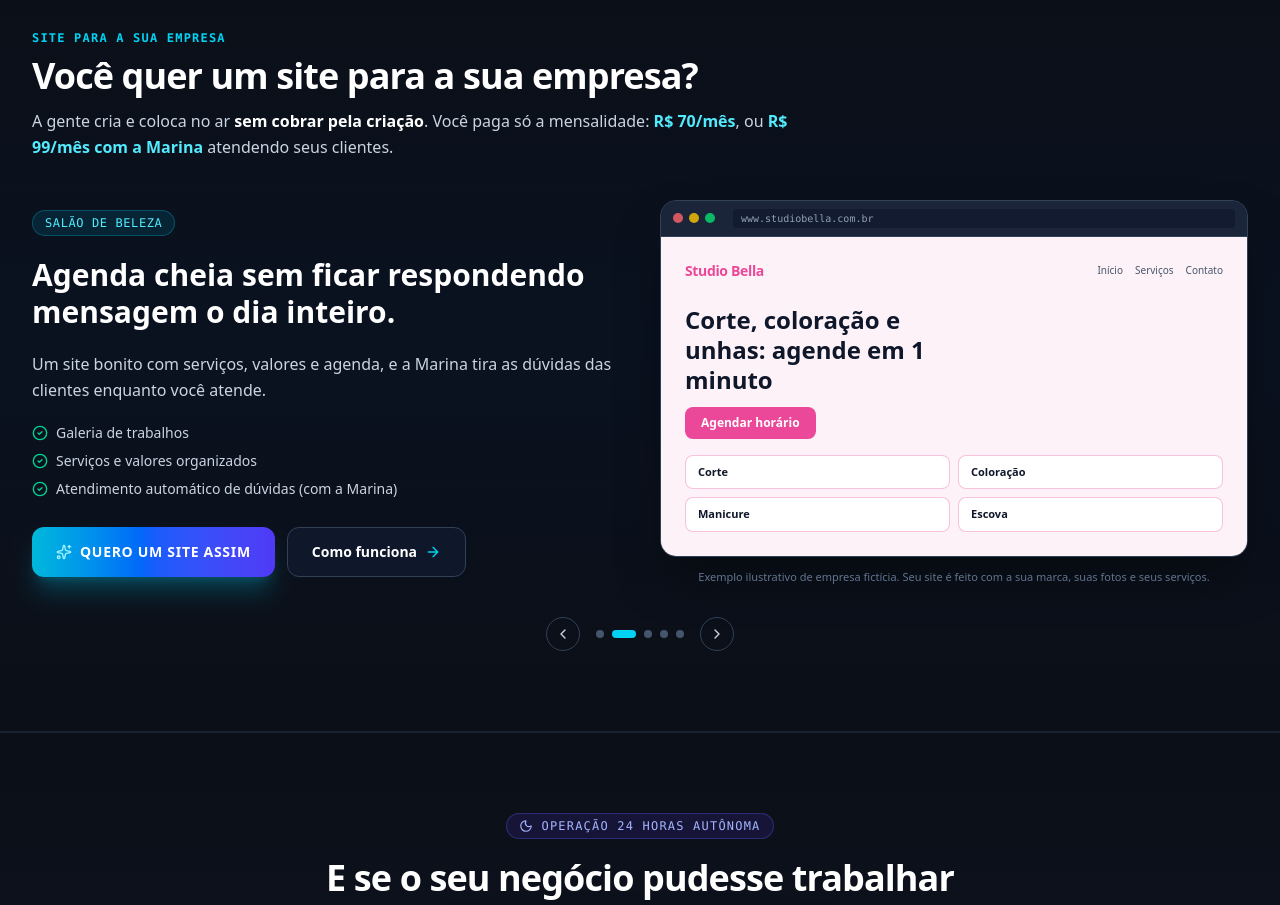
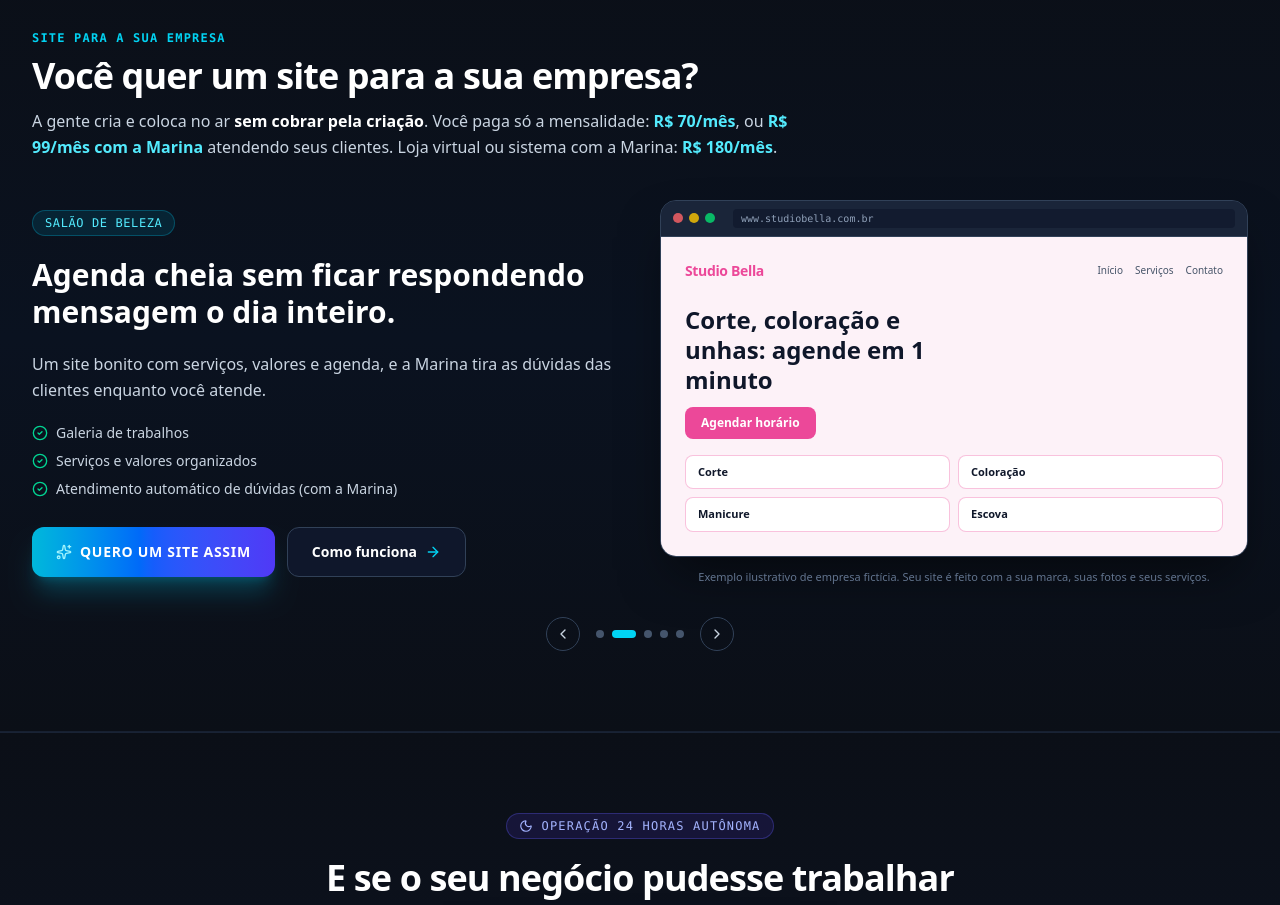
Before and after one commit to ceakolobi/antum-site, a React (Vite) app: page / in a window 1280 px wide. Shown: the part 980-1885 px from the top of the page. Built offline with nearby package versions, Linux system fonts and the light colour scheme.

Commit message:
feat: terceiro plano (loja virtual/SaaS com SDR, R\$ 180) e formulario + WhatsApp no plano Site
Co-Authored-By: Claude Sonnet 5 <noreply@anthropic.com>
Claude-Session: https://claude.ai/code/session_01XP55fdL9VMrB998379LZZX

```diff
--- a/src/components/SiteOfferBanner.tsx
+++ b/src/components/SiteOfferBanner.tsx
@@ -88,7 +88,8 @@ export const SiteOfferBanner: React.FC = () => {
           <p className="text-base text-slate-300 mt-3 leading-relaxed">
             A gente cria e coloca no ar <strong className="text-white">sem cobrar pela criação</strong>. Você paga só a
             mensalidade: <strong className="text-cyan-300">R$ 70/mês</strong>, ou{' '}
-            <strong className="text-cyan-300">R$ 99/mês com a Marina</strong> atendendo seus clientes.
+            <strong className="text-cyan-300">R$ 99/mês com a Marina</strong> atendendo seus clientes. Loja virtual ou
+            sistema com a Marina: <strong className="text-cyan-300">R$ 180/mês</strong>.
           </p>
         </div>
 
--- a/src/pages/HowItWorksPage.tsx
+++ b/src/pages/HowItWorksPage.tsx
@@ -35,6 +35,7 @@ const plans = [
     items: [
       'Criação e implantação completa, sem custo',
       'Site no ar, hospedado e seguro',
+      'Formulário de contato e ícone do WhatsApp',
       '1 atualização por semana',
     ],
     marina: 'Olá Marina! Quero saber mais sobre o plano de site por R$ 70/mês.',
@@ -52,6 +53,19 @@ const plans = [
     ],
     marina: 'Olá Marina! Quero saber mais sobre o plano Site + Marina por R$ 99/mês.',
     cta: 'Quero site + Marina',
+  },
+  {
+    name: 'Loja virtual ou sistema (SaaS)',
+    price: 'R$ 180',
+    per: '/mês',
+    highlight: false,
+    items: [
+      'Criação e implantação completas, sem custo',
+      'Loja virtual ou sistema (SaaS) para o seu negócio',
+      'Marina, a SDR de IA, atendendo seus clientes',
+    ],
+    marina: 'Olá Marina! Quero saber mais sobre a loja virtual ou sistema com SDR por R$ 180/mês.',
+    cta: 'Quero loja ou sistema',
   },
 ];
 
@@ -118,9 +132,9 @@ export const HowItWorksPage: React.FC = () => {
 
         {/* PLANOS */}
         <section className="mb-20">
-          <h2 className="text-2xl sm:text-3xl font-extrabold text-white mb-2">Dois planos, sem complicação</h2>
+          <h2 className="text-2xl sm:text-3xl font-extrabold text-white mb-2">Três planos, sem complicação</h2>
           <p className="text-sm text-slate-400 mb-8">O registro do domínio é pago à parte, direto por você.</p>
-          <div className="grid grid-cols-1 md:grid-cols-2 gap-6 max-w-4xl">
+          <div className="grid grid-cols-1 md:grid-cols-3 gap-6">
             {plans.map((p) => (
               <div
                 key={p.name}
```
